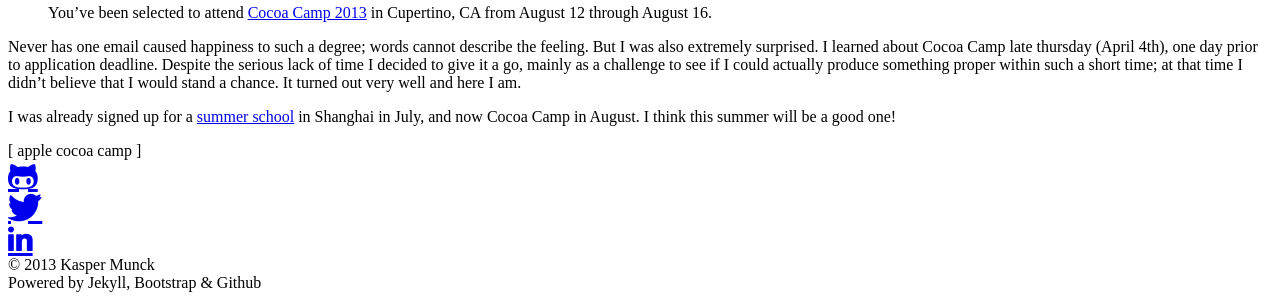
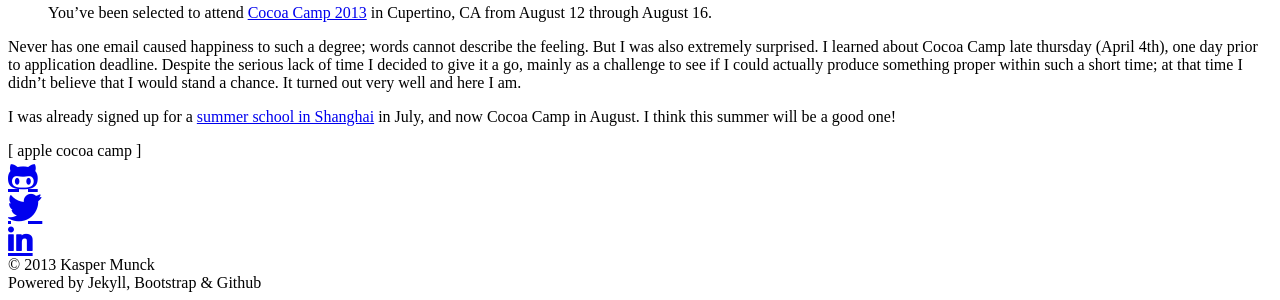
Before and after one commit to kaspermunck/kaspermunck.github.com, a Jekyll site: the page built from _posts/2013-04-26-apple-cocoa-camp-2013.md, in a window 1280 px wide. Shown: the part 299-599 px from the top of the page. Built offline with Jekyll 4.4.1, drawn with Linux system fonts in a browser that asks for light colours; Markdown is read by kramdown in place of the engine named in the settings.

```diff
--- a/_posts/2013-04-26-apple-cocoa-camp-2013.md
+++ b/_posts/2013-04-26-apple-cocoa-camp-2013.md
@@ -14,4 +14,4 @@ Yesterday I received an email from Apple reading:
 
 Never has one email caused happiness to such a degree; words cannot describe the feeling. But I was also extremely surprised. I learned about Cocoa Camp late thursday (April 4th), one day prior to application deadline. Despite the serious lack of time I decided to give it a go, mainly as a challenge to see if I could actually produce something proper within such a short time; at that time I didn't believe that I would stand a chance. It turned out very well and here I am.
 
-I was already signed up for a [summer school](http://www.iha.dk/Course-description-CD-DIP-2013-9311.aspx) in Shanghai in July, and now Cocoa Camp in August. I think this summer will be a good one!
+I was already signed up for a [summer school in Shanghai](http://www.iha.dk/Course-description-CD-DIP-2013-9311.aspx) in July, and now Cocoa Camp in August. I think this summer will be a good one!
```
